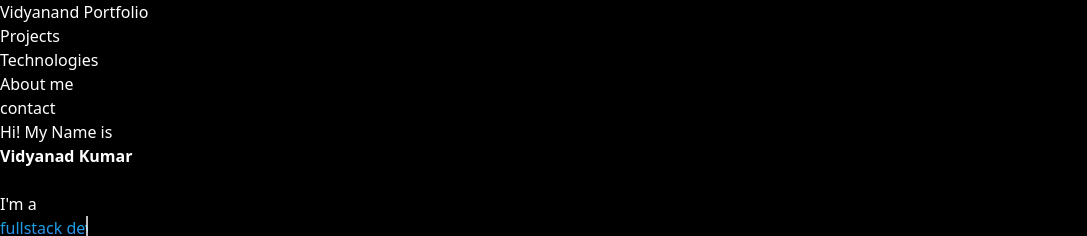
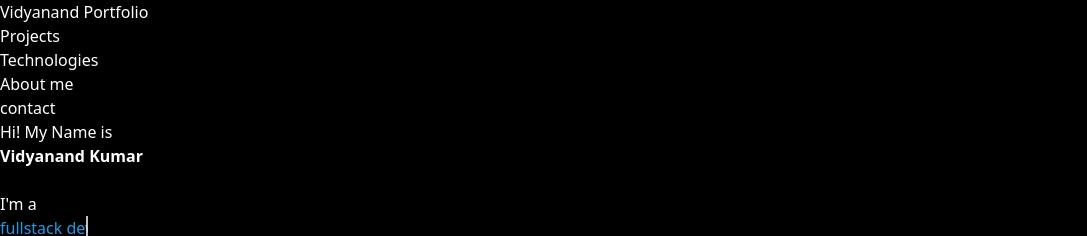
Before and after one commit to vidyanandk/portfolio_web, a React (Vite) app in the folder frontend/: page / in a window 1280 px wide. Shown: the top 236 px of the page, without its empty margins (0-1087 px from the left). Built offline with nearby package versions, Linux system fonts and the light colour scheme.

Commit message:
Fix typo in name in App.jsx

```diff
--- a/frontend/src/App.jsx
+++ b/frontend/src/App.jsx
@@ -69,7 +69,7 @@ function App() {
           <div className="container m-auto px-4 pt-12 pb-12 sm:pt-20 flex flex-col sm:flex-row gap-6 text-center sm:text-left">
             <div>
               <h2 className="font-bold text-4xl">Hi! My Name is <br />
-                    <b>Vidyanad Kumar</b></h2>
+                    <b>Vidyanand Kumar</b></h2>
               <br />
               <div>
                 <h1 className="text-lg">I'm a</h1>
```
